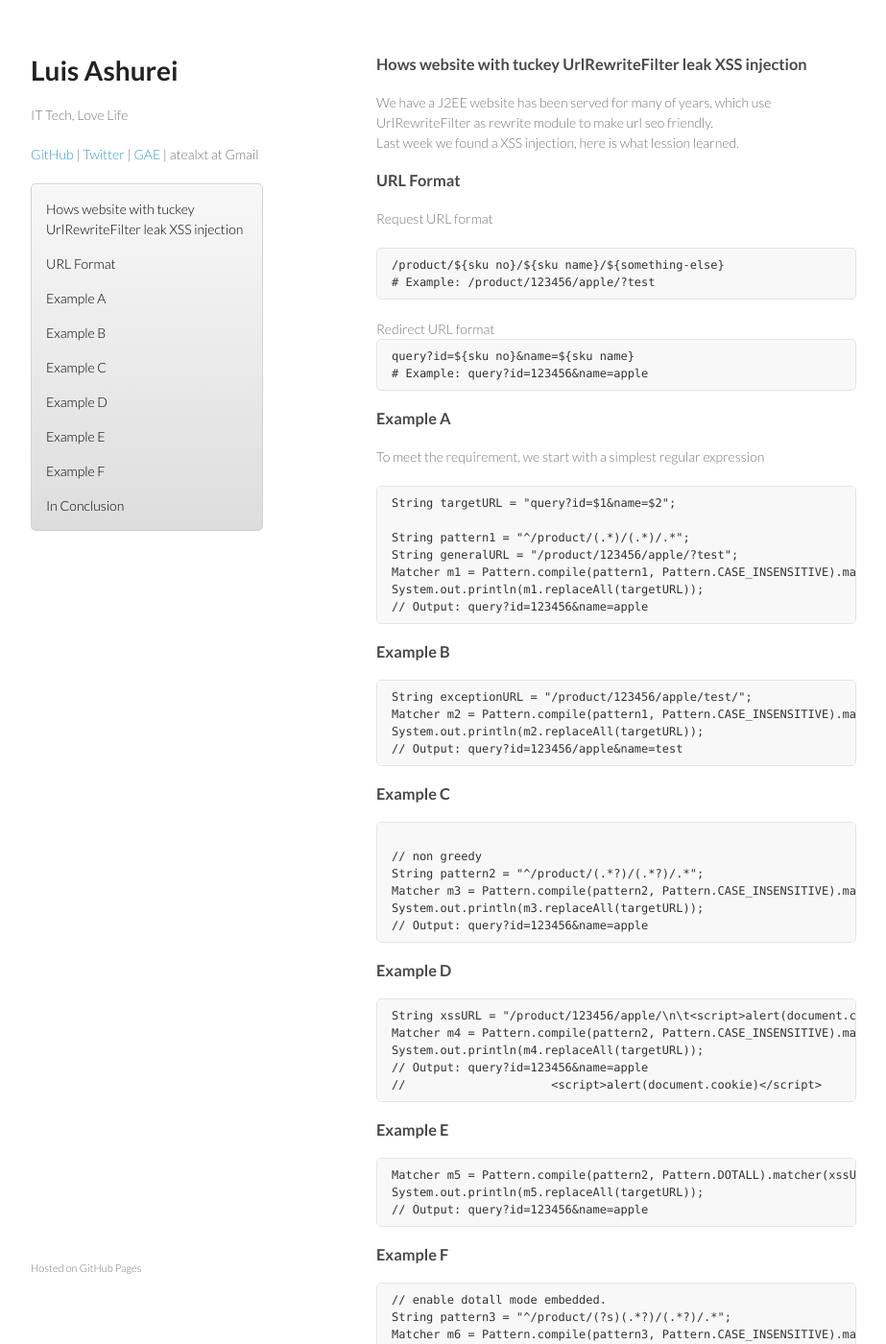
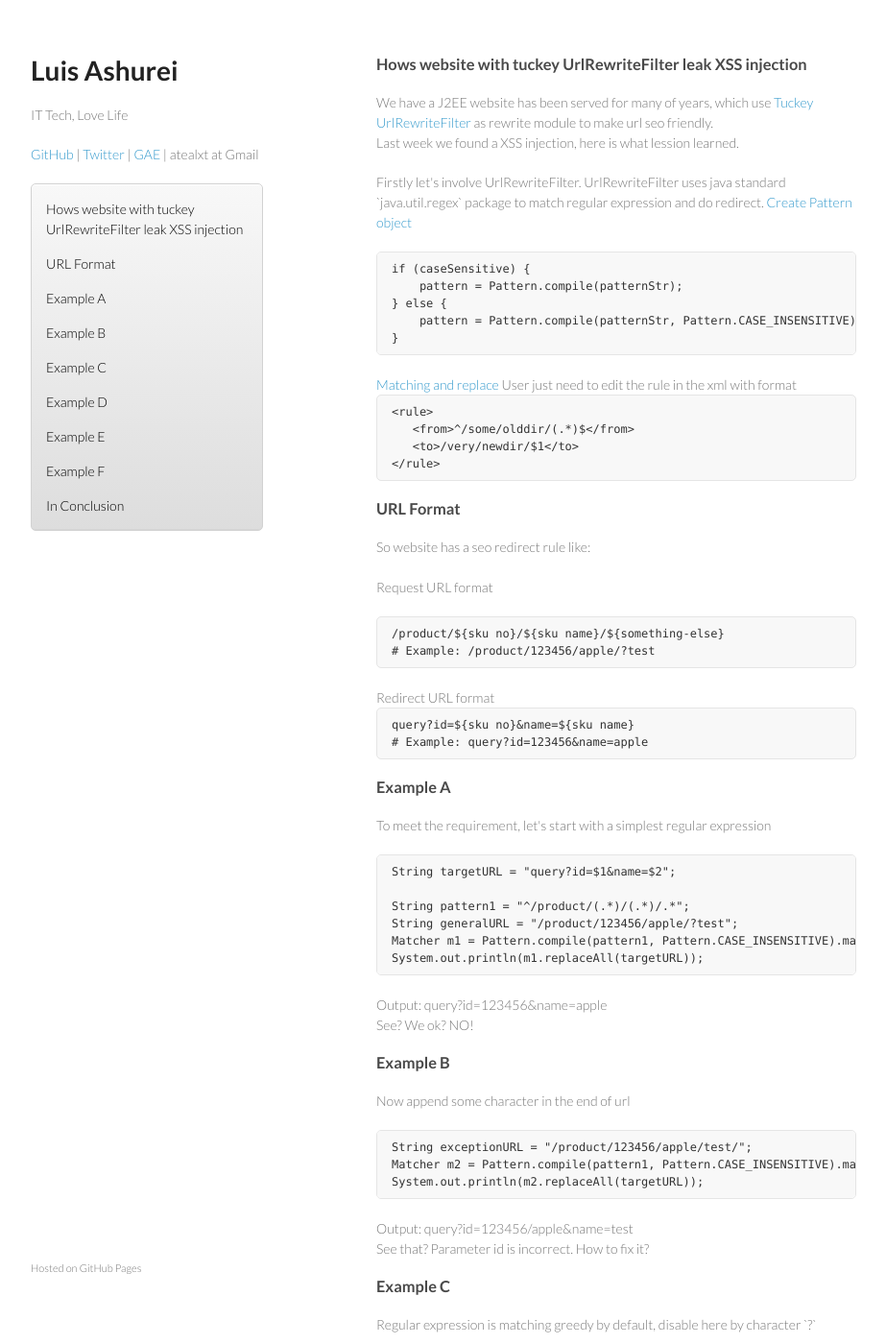
Before and after one commit to atealxt/atealxt.github.io, a Jekyll site: the page built from _posts/2014-10-09-hows-website-with-urlrewritefilter-leak-xss-injection.html, in a window 1280 px wide and 1400 px high. Shown: the whole window at 96% size, without its empty margins (178-1101 px from the left). Built offline with Jekyll 4.4.1, drawn with Linux system fonts in a browser that asks for light colours; comment, search, counter and statistics services are not loaded; some of the changed text lies outside the part shown.

Commit message:
Update 2014-10-09-hows-website-with-urlrewritefilter-leak-xss-injection.html

```diff
--- a/_posts/2014-10-09-hows-website-with-urlrewritefilter-leak-xss-injection.html
+++ b/_posts/2014-10-09-hows-website-with-urlrewritefilter-leak-xss-injection.html
@@ -11,8 +11,27 @@
 {{ page.title }}
 </h3>
 <p>
-We have a J2EE website has been served for many of years, which use UrlRewriteFilter as rewrite module to make url seo friendly.<br>
+We have a J2EE website has been served for many of years, which use <a href="https://code.google.com/p/urlrewritefilter/">Tuckey UrlRewriteFilter</a> as rewrite module to make url seo friendly.<br>
 Last week we found a XSS injection, here is what lession learned.
+</p>
+
+<p>
+Firstly let's involve UrlRewriteFilter.
+UrlRewriteFilter uses java standard `java.util.regex` package to match regular expression and do redirect.
+<a href="https://code.google.com/p/urlrewritefilter/source/browse/trunk/src/main/java/org/tuckey/web/filters/urlrewrite/utils/RegexPattern.java">Create Pattern object</a>
+<pre><cod>if (caseSensitive) {
+    pattern = Pattern.compile(patternStr);
+} else {
+    pattern = Pattern.compile(patternStr, Pattern.CASE_INSENSITIVE);
+}
+</code></pre>
+<a href="https://code.google.com/p/urlrewritefilter/source/browse/trunk/src/main/java/org/tuckey/web/filters/urlrewrite/RuleBase.java">Matching and replace</a>
+User just need to edit the rule in the xml with format
+<pre><code>&lt;rule&gt;
+   &lt;from&gt;^/some/olddir/(.*)$&lt;/from&gt;
+   &lt;to&gt;/very/newdir/$1&lt;/to&gt;
+&lt;/rule&gt;
+</code></pre>
 </p>
 
 <h3>
@@ -21,6 +40,7 @@
 </h3>
 
 <p>
+So website has a seo redirect rule like: <br><br>
 Request URL format
 <pre><code>/product/${sku no}/${sku name}/${something-else}
 # Example: /product/123456/apple/?test
@@ -38,15 +58,16 @@
 </h3>
 
 <p>
-To meet the requirement, we start with a simplest regular expression
+To meet the requirement, let's start with a simplest regular expression
 <pre><code>String targetURL = "query?id=$1&name=$2";
 
 String pattern1 = "^/product/(.*)/(.*)/.*";
 String generalURL = "/product/123456/apple/?test";
 Matcher m1 = Pattern.compile(pattern1, Pattern.CASE_INSENSITIVE).matcher(generalURL);
 System.out.println(m1.replaceAll(targetURL));
-// Output: query?id=123456&name=apple
 </code></pre>
+Output: query?id=123456&name=apple <br>
+See? We ok? NO!
 </p>
 
 <h3>
@@ -55,12 +76,13 @@
 </h3>
 
 <p>
-
+Now append some character in the end of url
 <pre><code>String exceptionURL = "/product/123456/apple/test/";
 Matcher m2 = Pattern.compile(pattern1, Pattern.CASE_INSENSITIVE).matcher(exceptionURL);
 System.out.println(m2.replaceAll(targetURL));
-// Output: query?id=123456/apple&name=test
 </code></pre>
+Output: query?id=123456/apple&name=test <br>
+See that? Parameter id is incorrect. How to fix it?
 </p>
 
 <h3>
@@ -69,14 +91,14 @@
 </h3>
 
 <p>
-
+Regular expression is matching greedy by default, disable here by character `?`
 <pre><code>
-// non greedy
 String pattern2 = "^/product/(.*?)/(.*?)/.*";
 Matcher m3 = Pattern.compile(pattern2, Pattern.CASE_INSENSITIVE).matcher(exceptionURL);
 System.out.println(m3.replaceAll(targetURL));
-// Output: query?id=123456&name=apple
 </code></pre>
+Output: query?id=123456&name=apple <br>
+Looks good right? Are we ok now? NO!
 </p>
 
 <h3>
@@ -85,13 +107,19 @@
 </h3>
 
 <p>
-
+Let's inject some script get agent's cookie
 <pre><code>String xssURL = "/product/123456/apple/\n\t&lt;script&gt;alert(document.cookie)&lt;/script&gt;";
 Matcher m4 = Pattern.compile(pattern2, Pattern.CASE_INSENSITIVE).matcher(xssURL);
 System.out.println(m4.replaceAll(targetURL));
 // Output: query?id=123456&name=apple
 //                     &lt;script&gt;alert(document.cookie)&lt;/script&gt;
 </code></pre>
+Output: query?id=123456&name=apple <br>
+&nbsp;&nbsp;&nbsp;&nbsp;&nbsp;&nbsp;&nbsp;&nbsp;&nbsp; &lt;script&gt;alert(document.cookie)&lt;/script&gt; <br>
+</p>
+
+<p>
+The script has been saved raw. If you directly print the value on the page, your website will be under attack!
 </p>
 
 <h3>
@@ -127,5 +155,5 @@
 In Conclusion
 </h3>
 <p>
-
+Do not use regular expression
 </p>
```
